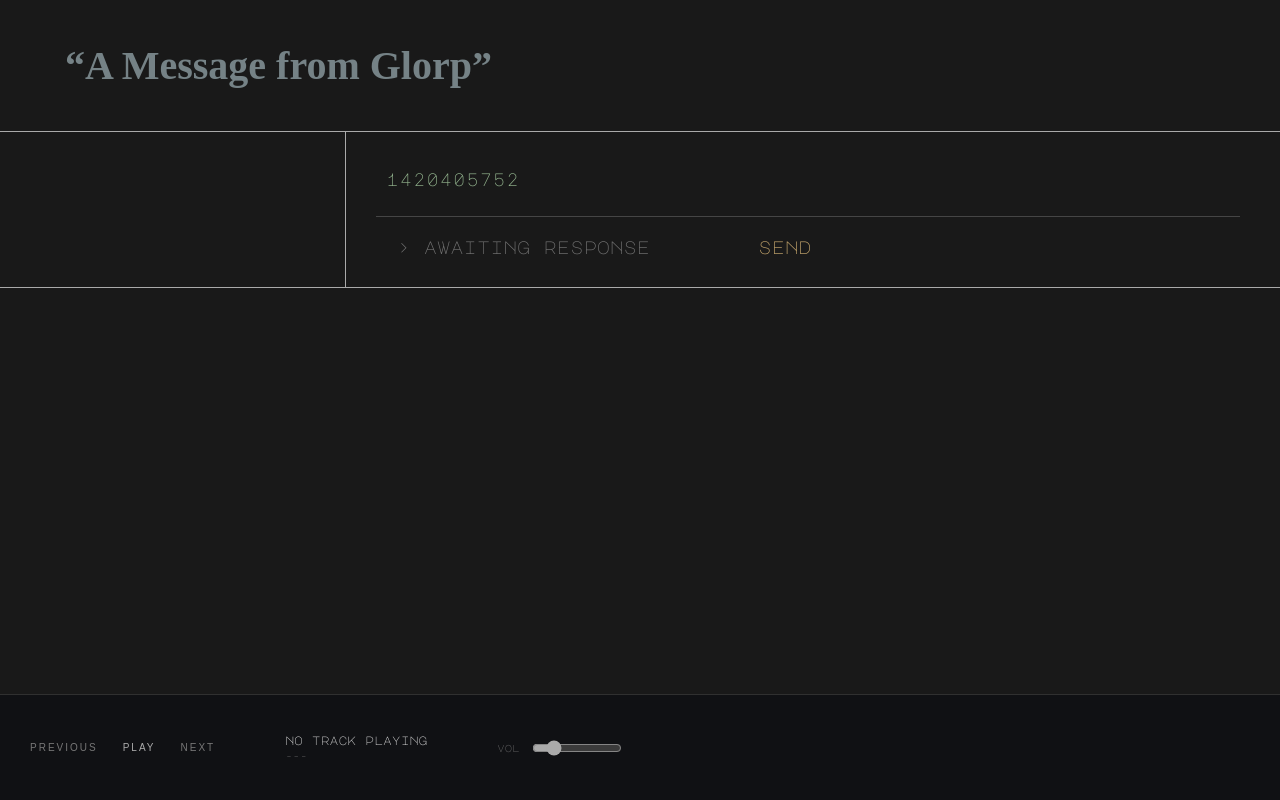
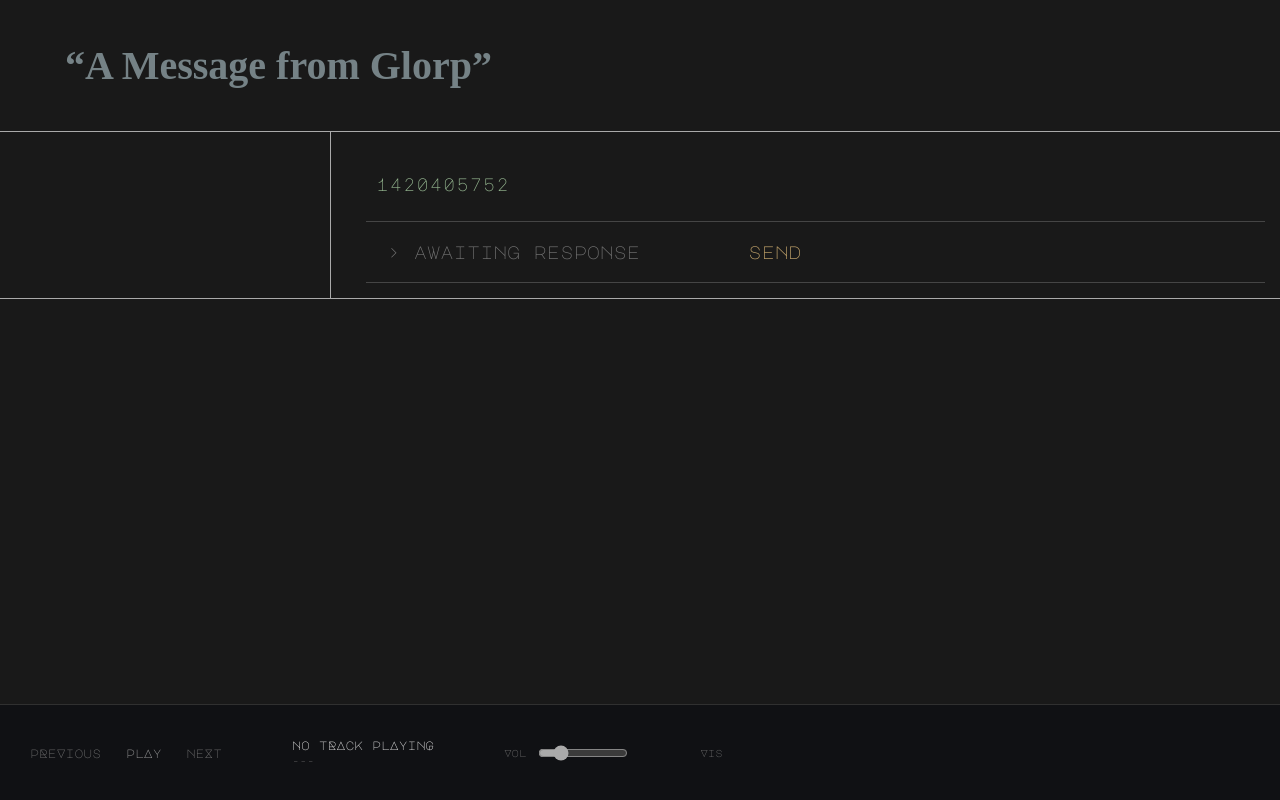
Before and after one commit to tr1pl3-thr3-4t/hirobot, a plain HTML site: page signal_game/signal.html in a window 1280 px wide. Drawn offline with Linux system fonts and the light colour scheme; a web font is replaced by a local one.

Commit message:
Add files via upload

```diff
--- a/signal_game/signal.css
+++ b/signal_game/signal.css
@@ -32,9 +32,12 @@ h2 {
 /* ASIDE */
 aside {
     width: 300px;
-    padding: 10px;
-    margin-left: 25px;
+    padding: 10px 0px 10px 10px;
+    margin: 0px 0px 0px 20px;
     border-right: 1px solid #aaaaaa;
+}
+aside.expanded {
+    padding: 10px 35px 10px 10px;
 }
 
 /* MAIN */
@@ -54,13 +57,12 @@ main {
 }
 .page2 {
     border-top: 1px solid #aaaaaa;
-    padding-bottom: 100px;
+    padding-bottom: 120px;
 }
 .gameSpace {
     flex-direction: column;
     flex: 1;
-    padding: 10px;
-    margin-right: 30px;
+    padding: 15px;
 }
 
 /* DIV */
@@ -77,6 +79,10 @@ div {
     gap: 6px;
     margin-bottom: 15px;
     border: 0;
+
+}
+.chapter.expanded {
+    width: 300px;
 }
 .dictionaryHeader {
     display: flex;
@@ -93,6 +99,12 @@ div {
 }
 .dictionarySection p {
     margin: 0px;
+}
+.musicPlayer div {
+    border: none;
+}
+#singalInputDiv{
+    border-bottom: 1px solid #6b6b6b8c;
 }
 
 /* SPAN */
@@ -121,7 +133,9 @@ div {
     margin-bottom: 8px;
 }
 #refFreqText2{
+    margin-left: 6px;
     margin-bottom: 8px;
+    color: #96B891;
 }
 
 
@@ -141,26 +155,28 @@ div {
 /* INPUTS */
 #signalInput {
     background-color: #00000000;
-    color: #758286;
+    color: #96B891;
     border: 1px solid transparent;
     padding: 10px;
     font-family: inherit;
     font-size: 18px;
     outline: none;
     transition: border-color 0.2s;
+    caret-color: #c9a96e;
 }
 #signalInput:focus, #signalInput:hover {
     border-color: #c9a96e;
 }
 .dictionaryInput {
     background-color: #00000000;
-    color: #758286;
+    color: #96B891;
     border: 1px solid transparent;
     padding: 5px;
     font-family: inherit;
     font-size: 18px;
     outline: none;
     transition: border-color 0.2s;
+    caret-color: #c9a96e;
 }
 .dictionaryInput:focus, .dictionaryInput:hover {
     border-color: #c9a96e;
@@ -232,6 +248,10 @@ div {
 
 
 
+::selection {
+    background: #555555;
+    color: #ffffff;
+}
 
 
 
@@ -245,16 +265,12 @@ div {
 
 
 
-
-/* ================================
-   MUSIC PLAYER
-================================ */
-
+/* MUSIC PLAYER */
 .musicPlayer {
     position: fixed;
     bottom: 0;
     width: 100%;
-    min-height: 65px;
+    min-height: 40px;
 
     display: flex;
     align-items: center;
@@ -272,7 +288,7 @@ div {
     margin: 0;
 }
 
-/* TRACK INFORMATION */
+/* track info */
 .playerTrack {
     flex: 1;
     min-width: 0;
@@ -287,9 +303,18 @@ div {
     font-size: 10px;
     margin: 0;
 }
+#trackArtist a {
+    color: #777777;
+    text-decoration: none;
+    transition: color 0.2s;
+}
+#trackArtist a:hover {
+    color: #ffffff;
+    text-decoration: underline;
+}
 
 
-/* PLAYBACK CONTROLS */
+/* playback ctrl */
 .playerControls {
     display: flex;
     align-items: center;
@@ -302,11 +327,12 @@ div {
     padding: 5px 0;
 
     color: #777777;
-    font-family: Arial, sans-serif;
-    font-size: 10px;
+
+
+    font-size: 12px;
+    font-family: "Major Mono Display", monospace;
     font-weight: 400;
-    letter-spacing: 2px;
-    text-transform: uppercase;
+    font-style: normal;
 
     cursor: pointer;
     transition: color 0.2s;
@@ -321,7 +347,7 @@ div {
     color: #ffffff;
 }
 
-/* VOLUME */
+/* volume ctrl */
 .playerVolume {
     flex: 1;
     display: flex;
@@ -338,23 +364,25 @@ div {
     cursor: pointer;
 }
 
-/* KEEP CONTENT ABOVE THE PLAYER */
+/* visualizer */
+.playerVisualizer {
+    flex: 1;
+    display: flex;
+    align-items: center;
+    justify-content: flex-end;
+    gap: 10px;
+    color: #777777;
+    font-size: 10px;
 
-
-
-.musicPlayer div {
-    border: none;
+    width: 120px;
+    height: 35px;
 }
-#trackArtist a {
-    color: #777777;
-    text-decoration: none;
-    transition: color 0.2s;
+#visualizer {
+    width: 100%;
+    height: 100%;
+    display: block;
+    transform: translateY(-5px);
 }
-#trackArtist a:hover {
-    color: #ffffff;
-    text-decoration: underline;
-}
-
 
 
 
--- a/signal_game/signal.html
+++ b/signal_game/signal.html
@@ -36,29 +36,26 @@
         </aside>
 
         <main class="gameSpace">
-                <!-- <h2 id="currentLevelText"></h2> -->
-
-
             <div class="noBorder respondSignalDiv">
                 <p id="respondSignal">placeholder</p>
             </div>
             <div class="noBorder hintSignalDiv">
                 <p id="hintSignal">placeholder</p>
             </div>
-
             <div class="noBorder">
                 <p id="questionSignal">0</p>
             </div>
-
-
-
-            <div>
+            <div id="singalInputDiv">
                 <input id="signalInput" type="text" placeholder="> awaiting response" autocomplete="off">
                 <button id="sendButton">send</button>
             </div>
         </main>
 
     </main>
+
+
+
+
 
     <main class="page2">
         <main>
@@ -109,24 +106,28 @@
 
 
 
+
     <section class="musicPlayer">
         <div class="playerControls">
-            <button id="previousButton">previous</button>
-            <button id="playButton">play</button>
-            <button id="nextButton">next</button>
+            <button id="previousButton">pReVious</button>
+            <button id="playButton">plAy</button>
+            <button id="nextButton">neXt</button>
         </div>
 
         <div class="playerTrack">
-            <p id="trackName">no track playing</p>
+            <p id="trackName">no tRAck plAyinG</p>
             <p id="trackArtist">---</p>
         </div>
 
-
-
         <div class="playerVolume">
-            <span>vol</span>
+            <span>Vol</span>
             <input type="range" id="volumeSlider"
                 min="0.2" max="0.75" step="0.01" value="0.31">
+        </div>
+
+        <div class="playerVisualizer">
+            <span>Vis</span>
+            <canvas id="visualizer"></canvas>
         </div>
 
         <audio id="audioPlayer"></audio>
--- a/signal_game/signal.js
+++ b/signal_game/signal.js
@@ -10,7 +10,7 @@ let chapterName3 = document.querySelector(".chapterName3");
 document.querySelector(".chapterName2").style.display = "none";
 document.querySelector(".chapterName3").style.display = "none";
 
-let chapterLengths = [16, 50, 10];
+let chapterLengths = [16, 50, 10000];
 let currentLevel = 1;
 let highestUnlockedLevel = 1;
 
@@ -26,8 +26,24 @@ signalInput.addEventListener("paste", function(event) {
 
 
 /*COSMETICS*/
-/*lower is faster*/
+//lower is faster
 let typingSpeed = 100;
+//inputs
+signalInput.addEventListener("focus", () => {
+    signalInput.placeholder = "";
+});
+signalInput.addEventListener("blur", () => {
+    signalInput.placeholder = "> awaiting response";
+});
+let dictionaryPlaceholder = document.querySelectorAll(".dictionaryInput");
+dictionaryPlaceholder.forEach(input => {
+    input.addEventListener("focus", () => {
+        input.placeholder = "";
+    });
+    input.addEventListener("blur", () => {
+        input.placeholder = "> undefined";
+    });
+});
 
 
 /*Remember to update
@@ -193,7 +209,7 @@ let question = {
 
 }
 
-/*
+/* MASTER ANSWER KEY
 -1 NEGATIVE
 -2 SPACE
 -3 =
@@ -296,12 +312,19 @@ sendButton.addEventListener("click", function() {
 
     /*if incorrect */
     else {
-        respondSignal.textContent  = "no Response /// lAst inputted siGnAl: " + signalInput.value;
+        respondSignal.innerHTML =
+            'no Response /// lAst inputted siGnAl: <span style="color: #96B891;">' +
+            signalInput.value +
+            '</span>';
     }
+    window.scrollTo({
+        top: 0,
+        behavior: "smooth"
+    });
 });
 
 
-/* PROGESSION CHECK */
+/* PROGESSION CHECK/MILESTONE */
 document.getElementById("ne1Section").style.display = "none";
 document.getElementById("ne2Section").style.display = "none";
 document.getElementById("ne3Section").style.display = "none";
@@ -317,7 +340,13 @@ function milestoneCheck() {
         document.getElementById("currentLevelText").style.display = "block";
         hintSignal.textContent = `1420405752 hz is the unperturbed atomic
         hydrogen ground state hyperfine transition frequency`;
+
         playButton.click();
+        audioContext.resume();
+
+        audio.play().catch(error => {
+        console.error("Audio playback failed:", error);
+    });
     }
     else if (currentLevel === 3){
         hintSignal.textContent = `1420405752 hz seems important`;
@@ -437,13 +466,17 @@ function milestoneCheck() {
 
 
 
-
-let recompileButton = document.getElementById("recompileButton");
+/* DICTIONARY */
 let dictionaryInputs = [ne1Input, ne2Input, ne3Input, ne4Input, ne5Input, ne6Input];
+//prevents spaces in dictionary
 dictionaryInputs.forEach(input =>
     input.addEventListener("input", () => {
         input.value = input.value.replace(/\s/g, "");
     })
+);
+//constantly check for duplicate
+dictionaryInputs.forEach(input =>
+    input.addEventListener("input", recompile)
 );
 function recompile() {
     dictionaryInputs.forEach((input, index) => {
@@ -473,9 +506,11 @@ function recompile() {
         : `@-${index + 1}_undef`)
     );
 }
-dictionaryInputs.forEach(input =>
-    input.addEventListener("input", recompile)
-);
+
+
+
+/* RECOMPILE BUTTON */
+let recompileButton = document.getElementById("recompileButton");
 recompileButton.addEventListener("click", function() {
     recompile();
     updateQuestion();
@@ -483,6 +518,7 @@ recompileButton.addEventListener("click", function() {
 
     window.scrollTo({
         top: 0,
+        behavior: "smooth"
     });
 
     console.log(
@@ -507,6 +543,11 @@ function updateQuestion() {
     }
     questionSignal.textContent = "";
     currentLevelText.textContent = "tRAnsMission " + currentLevel;
+
+    // Stop if question is missing or blank
+    if (typeof i !== "string" || i.trim() === "") {
+        return;
+    }
 
     clearInterval(typingTimer);
     let charIndex = 0;
@@ -555,161 +596,134 @@ function updateLevelSelector() {
             selector.appendChild(level);
         }
     }
+    //increase level selector space
+        if (currentLevel > 99) {
+            document.querySelector("aside").classList.add("expanded");
+            document.querySelectorAll(".chapter").forEach(chapter => {
+                chapter.classList.add("expanded");
+            });
+        } else {
+            document.querySelector("aside").classList.remove("expanded");
+            document.querySelectorAll(".chapter").forEach(chapter => {
+                chapter.classList.remove("expanded");
+            });
+        }
 }
 updateLevelSelector();
 
 
 
 
-/* PLAYTEST */
-
-/*
-let skipTestButton = document.getElementById("skipTestButton");
-skipTestButton.addEventListener("click", function() {
-    if (currentLevel === highestUnlockedLevel) {
-        highestUnlockedLevel++;
-    }
-    currentLevel += 1;
-    updateLevelSelector();
-    milestoneCheck();
-    respondSignal.textContent = ">>>incoMing tRAnsMission";
-    signalInput.value = "";
-    ne2Input.value = "space";
-    ne3Input.value = "=";
-    ne4Input.value = "+";
-    ne5Input.value = "-";
-    ne1Input.value = "negative";
-    ne6Input.value = "*";
-
-
-    recompile();
-    updateQuestion();
-});
-
-for (let i = 0; i < 33; i++) {
-    skipTestButton.click();
-}
-
-*/
-
-
-
-
-
-
-
-// ================================
-// MUSIC PLAYER
-// ================================
-
+/* MUSIC PLAYER */
+//playlist
 const playlist = [
     // NEON HUSKY
     {
-        title: "clean commit highway",
+        title: "cleAn commit higHwAy",
         artist: "neon husky",
         src: "music/neon-husky/clean-commit-highway.mp3"
     },
     {
-        title: "detached head pursuit",
+        title: "detAcHed HeAd pursuit",
         artist: "neon husky",
         src: "music/neon-husky/detached-head-pursuit.mp3"
     },
     {
-        title: "first push",
+        title: "first pusH",
         artist: "neon husky",
         src: "music/neon-husky/first-push.mp3"
     },
     {
-        title: "initial commit",
+        title: "initiAl commit",
         artist: "neon husky",
         src: "music/neon-husky/initial-commit.mp3"
     },
     {
-        title: "merging to main branch",
+        title: "merGinG to MAin brAncH",
         artist: "neon husky",
         src: "music/neon-husky/merging-to-main-branch.mp3"
     },
     {
-        title: "nightly build sprint",
+        title: "niGHtly build sprint",
         artist: "neon husky",
         src: "music/neon-husky/nightly-build-sprint.mp3"
     },
     {
-        title: "push to origin",
+        title: "pusH to oriGin",
         artist: "neon husky",
         src: "music/neon-husky/push-to-origin.mp3"
     },
     {
-        title: "smooth rebase",
+        title: "sMootH rebAse",
         artist: "neon husky",
         src: "music/neon-husky/smooth-rebase.mp3"
     },
     {
-        title: "staging area sunset",
+        title: "stAGinG AreA sunset",
         artist: "neon husky",
         src: "music/neon-husky/staging-area-sunset.mp3"
     },
     {
-        title: "upstream drift",
+        title: "upstreAM drift",
         artist: "neon husky",
         src: "music/neon-husky/upstream-drift.mp3"
     },
 
     // DOS-88
     {
-        title: "billy's sacrifice",
+        title: "billy's sAcrifice",
         artist: "dos-88",
         src: "music/dos88/billys-sacrifice.mp3"
     },
     {
-        title: "city stomper",
+        title: "city stoMper",
         artist: "dos-88",
         src: "music/dos88/city-stomper.mp3"
     },
     {
-        title: "crash landing",
+        title: "crAsH lAndinG",
         artist: "dos-88",
         src: "music/dos88/crash-landing.mp3"
     },
     {
-        title: "far away",
+        title: "fAr AwAy",
         artist: "dos-88",
         src: "music/dos88/far-away.mp3"
     },
     {
-        title: "parabola",
+        title: "pArAbolA",
         artist: "dos-88",
         src: "music/dos88/parabola.mp3"
     },
     {
-        title: "race to mars",
+        title: "rAce to MArs",
         artist: "dos-88",
         src: "music/dos88/race-to-mars.mp3"
     },
     {
-        title: "smooth sailing",
+        title: "sMootH sAilinG",
         artist: "dos-88",
         src: "music/dos88/smooth-sailing.mp3"
     },
 
     // NEWC42
     {
-        title: "far beyond",
+        title: "fAr beyond",
         artist: "newc42",
         src: "music/newc42/far-beyond.mp3"
     },
     {
-        title: "no gravity",
+        title: "no GrAvity",
         artist: "newc42",
         src: "music/newc42/no-gravity.mp3"
     },
     {
-        title: "out of the orbit",
+        title: "out of tHe orbit",
         artist: "newc42",
         src: "music/newc42/out-of-the-orbit.mp3"
     },
     {
-        title: "stars",
+        title: "stArs",
         artist: "newc42",
         src: "music/newc42/stars.mp3"
     }
@@ -731,10 +745,7 @@ const trackArtist = document.getElementById("trackArtist");
 const volumeSlider = document.getElementById("volumeSlider");
 let currentTrack = 0;
 
-// Initial volume
-audio.volume = 0.03;
-
-// Load a track
+//load a track
 function loadTrack(index) {
     currentTrack = index;
     const track = playlist[currentTrack];
@@ -750,21 +761,19 @@ function loadTrack(index) {
     trackArtist.innerHTML = `///<a href="${artistLinks[playlist[index].artist]}" target="_blank" rel="noopener noreferrer">${playlist[index].artist}</a>`;
 }
 
-// Play or pause
+//playback ctrl
 playButton.addEventListener("click", function() {
     if (!audio.src) {
         loadTrack(0);
     }
     if (audio.paused) {
         audio.play();
-        playButton.textContent = "pause";
+        playButton.textContent = "pAuse";
     } else {
         audio.pause();
-        playButton.textContent = "play";
+        playButton.textContent = "plAy";
     }
 });
-
-// Next track
 function nextTrack() {
     currentTrack++;
     if (currentTrack >= playlist.length) {
@@ -772,10 +781,8 @@ function nextTrack() {
     }
     loadTrack(currentTrack);
     audio.play();
-    playButton.textContent = "pause";
+    playButton.textContent = "pAuse";
 }
-
-// Previous track
 function previousTrack() {
     currentTrack--;
     if (currentTrack < 0) {
@@ -783,29 +790,101 @@ function previousTrack() {
     }
     loadTrack(currentTrack);
     audio.play();
-    playButton.textContent = "pause";
+    playButton.textContent = "pAuse";
 }
-
 nextButton.addEventListener("click", nextTrack);
 previousButton.addEventListener("click", previousTrack);
-
-// Automatically play the next track
 audio.addEventListener("ended", nextTrack);
 
-// Volume control
-function updateVolume() {
-    const sliderValue = Number(volumeSlider.value);
-
-    if (sliderValue === 0.2) {
+//volume
+audio.volume = 0.03;
+volumeSlider.addEventListener("input", () => {
+    const sliderValue = volumeSlider.value;
+        if (sliderValue == 0.2) {
         audio.volume = 0;
     } else {
         audio.volume = Math.pow(sliderValue, 3);
     }
+});
+shufflePlaylist();
+
+//audio vis
+const canvas = document.getElementById("visualizer");
+const ctx = canvas.getContext("2d");
+
+canvas.width = 120;
+canvas.height = 35;
+
+//audio analyzer
+const audioContext = new (window.AudioContext || window.webkitAudioContext)();
+const analyser = audioContext.createAnalyser();
+const audioSource = audioContext.createMediaElementSource(audio);
+audioSource.connect(analyser);
+analyser.connect(audioContext.destination);
+analyser.fftSize = 64;
+const bufferLength = analyser.frequencyBinCount;
+const dataArray = new Uint8Array(bufferLength);
+
+//draw visualizer
+function drawVisualizer() {
+    requestAnimationFrame(drawVisualizer);
+    analyser.getByteFrequencyData(dataArray);
+    ctx.clearRect(0, 0, canvas.width, canvas.height);
+    const barWidth = 3;
+    const gap = 2;
+    const barCount = 20;
+
+    for (let i = 0; i < barCount; i++) {
+        const barHeight = (dataArray[i] / 255) * canvas.height;
+        ctx.fillStyle = "#96B891";
+        ctx.fillRect(
+            i * (barWidth + gap),
+            canvas.height - barHeight,
+            barWidth,
+            barHeight
+        );
+    }
 }
-updateVolume();
-volumeSlider.addEventListener("input", updateVolume);
-volumeSlider.addEventListener("change", updateVolume);
+drawVisualizer();
 
 
 
-shufflePlaylist();
+
+
+
+
+/* PLAYTEST */
+
+let skipTestButton = document.getElementById("skipTestButton");
+skipTestButton.addEventListener("click", function() {
+    if (currentLevel === highestUnlockedLevel) {
+            highestUnlockedLevel++;
+            respondSignal.textContent = ">>>incoMing tRAnsMission";
+        }
+        currentLevel += 1;
+        updateQuestion();
+        updateLevelSelector();
+        milestoneCheck();
+        signalInput.value = "";
+
+
+
+
+
+    recompile();
+    updateQuestion();
+});
+
+setTimeout(() => {
+    for (let i = 0; i < 0; i++) {
+        skipTestButton.click();
+    }
+}, 2000);
+/*
+ne2Input.value = "space";
+ne3Input.value = "=";
+ne4Input.value = "+";
+ne5Input.value = "-";
+ne1Input.value = "negative";
+ne6Input.value = "*";
+*/
```
